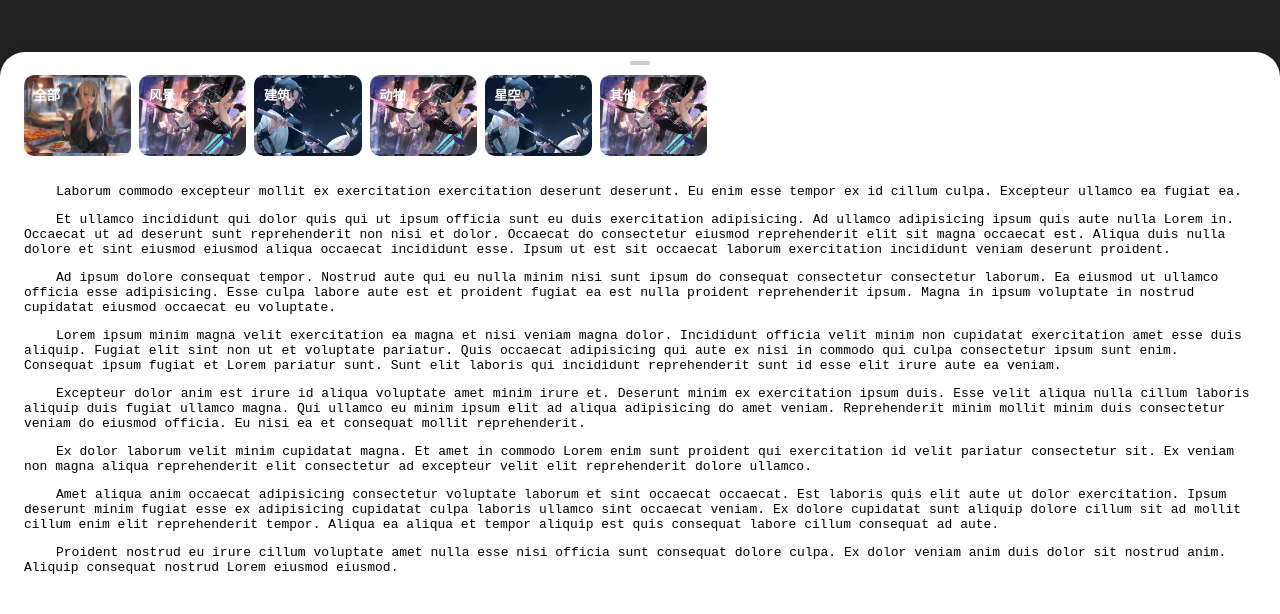
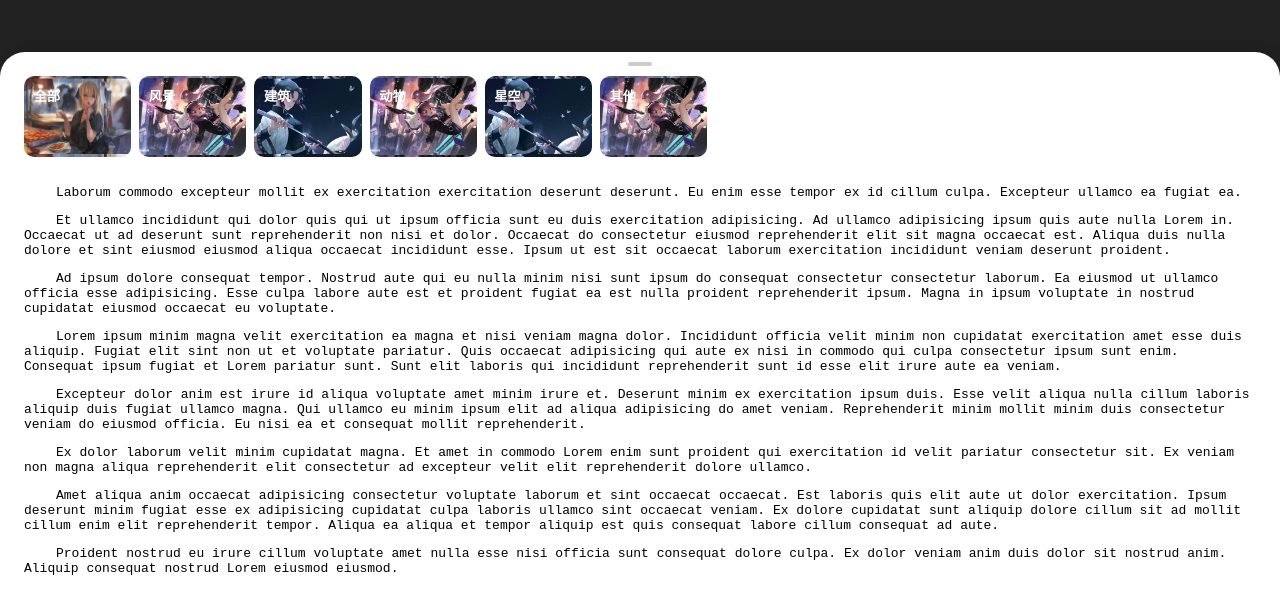
Before and after one commit to HoshinoSuzumi/image-nav-card, a plain HTML site: page index.html in a window 1280 px wide. Drawn offline with Linux system fonts and the light colour scheme.

Commit message:
更易用的拉杆

```diff
--- a/index.html
+++ b/index.html
@@ -42,13 +42,33 @@
             display: none;
         }
 
-        .handle {
+        /* .handle {
             width: 20px;
             height: 4px;
             border: none;
             border-radius: 5px;
             background-color: rgb(204, 204, 204);
             margin: -15px auto 10px auto;
+            cursor: pointer;
+        } */
+
+        .handle {
+            width: 100%;
+            height: 16px;
+            margin: -1.5rem 0 auto auto;
+            padding: 4px 0 4px 0;
+            cursor: pointer;
+        }
+
+        .handle .handle-bar {
+            width: 24px;
+            height: 4px;
+            border: none;
+            border-radius: 5px;
+            background-color: rgb(204, 204, 204);
+            margin-left: auto;
+            margin-right: auto;
+            margin-top: 6px;
             cursor: pointer;
         }
 
@@ -123,7 +143,9 @@
 
 <body>
     <div class="frame">
-        <div class="handle"></div>
+        <div class="handle">
+            <div class="handle-bar"></div>
+        </div>
         <div class="nav expanded">
             <div class="item" id="all" style="background-image: url('img/nav1.jpg')">
                 <h5>全部</h5>
```
